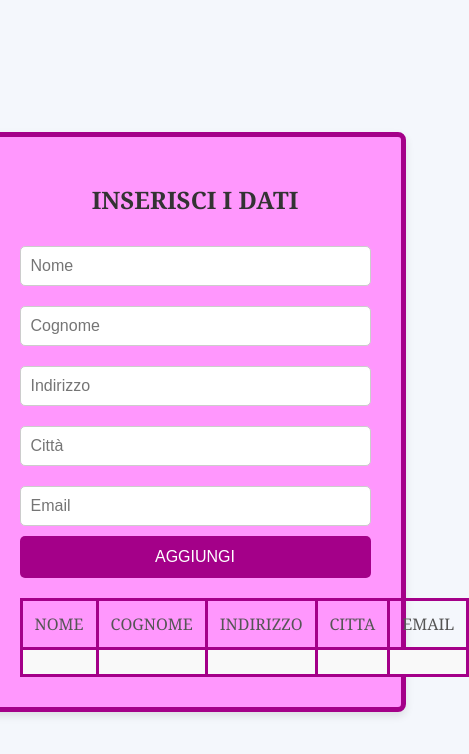
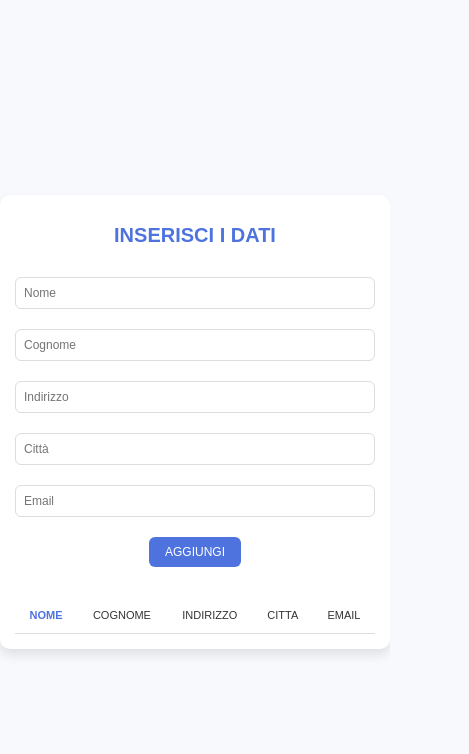
Before and after one commit to ashbulla/tps, a plain HTML site: page home.html in a window 390 px wide. Both pictures are taken after a click on the button "AGGIUNGI". Shown: the whole page, 469 px wide, since content can reach past the window. Drawn offline with Linux system fonts and the light colour scheme.

Commit message:
Add files via upload

```diff
--- a/script.js
+++ b/script.js
@@ -1,20 +1,61 @@
+function getContatore() {
+    let contatore = localStorage.getItem("cont");
+    if (contatore === null) {
+        contatore = 1;
+    } else {
+        contatore = parseInt(contatore) + 1;
+    }
+    localStorage.setItem("cont", contatore);
+    return contatore;
+}
+
 function stampa() {
-    var print=document.getElementById("Nome").value
-    var print2=document.getElementById("Cognome").value
-    var print3=document.getElementById("Indirizzo").value
-    var print4=document.getElementById("Città").value
-    var print5=document.getElementById("Email").value
+    const nuovaRiga = [];
+    let print = document.getElementById("Nome").value;
+    let print2 = document.getElementById("Cognome").value;
+    let print3 = document.getElementById("Indirizzo").value;
+    let print4 = document.getElementById("Città").value;
+    let print5 = document.getElementById("Email").value;
 
-    var table = document.getElementById("tabella");
-    var row = table.insertRow(-1);
-    var cell1 = row.insertCell(0);
-    var cell2 = row.insertCell(1);
-    var cell3 = row.insertCell(2);
-    var cell4 = row.insertCell(3);
-    var cell5 = row.insertCell(4);
-    cell1.innerHTML = print;
-    cell2.innerHTML = print2;
-    cell3.innerHTML = print3;
-    cell4.innerHTML = print4;
-    cell5.innerHTML = print5;
-  }
+    nuovaRiga.push(print, print2, print3, print4, print5);
+    const i = getContatore();
+    localStorage.setItem("Info" + i, nuovaRiga);
+}
+
+function aggiornaTabella() {
+    let table = document.getElementById("tabella");
+    let i = 1;
+    while (localStorage.getItem("Info" + i) !== null) {
+        let infoTemp = localStorage.getItem("Info" + i);
+        const info = infoTemp.split(",");
+
+        let row = table.insertRow(-1);
+        let cell1 = row.insertCell(0);
+        let cell2 = row.insertCell(1);
+        let cell3 = row.insertCell(2);
+        let cell4 = row.insertCell(3);
+        let cell5 = row.insertCell(4);
+
+        cell1.innerHTML = info[0];
+        cell2.innerHTML = info[1];
+        cell3.innerHTML = info[2];
+        cell4.innerHTML = info[3];
+        cell5.innerHTML = info[4];
+
+        i++;
+    }
+}
+
+function svuotaTabella() {
+    let table = document.getElementById("tabella");
+    let contRighe = table.rows.length;
+    for (let i = contRighe - 1; i > 0; i--) {
+        table.deleteRow(i);
+    }
+    let i = 1;
+    while (localStorage.getItem("Info" + i) !== null) {
+        localStorage.removeItem("Info" + i);
+        i++;
+    }
+    localStorage.removeItem("cont");
+}
--- a/style.css
+++ b/style.css
@@ -1,98 +1,149 @@
 body {
-    font-family: Georgia, serif;
-    background-color: #f4f7fc;
+    font-family: 'Arial', sans-serif;
+    background-color: #f7f9fc;
     margin: 0;
     padding: 0;
     display: flex;
     justify-content: center;
     align-items: center;
     height: 100vh;
-
+    color: #333;
 }
 
-
 .container {
-    background-color: #ff97fd;
+    background-color: #ffffff;
+    border-radius: 10px;
     padding: 30px;
-    border-radius: 8px;
-    box-shadow: 0 4px 8px rgba(0, 0, 0, 0.1);
-    width: 90%;
-    max-width: 800px;
-    border: solid #a40089 5px;
+    box-shadow: 0 6px 12px rgba(0, 0, 0, 0.1);
+    width: 80%;
+    max-width: 900px;
+    text-align: center;
 }
 
-
+/* Titoli */
 h1 {
-    font-size: 24px;
-    color: #333;
-    text-align: center;
+    color: #4e73df;
     margin-bottom: 20px;
-
 }
 
+/* Stili generali per i campi input */
 input[type="text"] {
     width: 100%;
-    padding: 10px;
+    padding: 12px;
     margin: 10px 0;
-    border: 1px solid #ccc;
-    border-radius: 5px;
-    font-size: 16px;
+    border-radius: 6px;
+    border: 1px solid #ddd;
+    font-size: 14px;
     box-sizing: border-box;
+    transition: border-color 0.3s;
 }
 
+input[type="text"]:focus {
+    border-color: #4e73df;
+    outline: none;
+}
 
-input[type="button"] {
-    width: 100%;
-    padding: 12px;
-    background-color: #a40089;
+/* Pulsanti */
+.button {
+    padding: 12px 25px;
+    font-size: 16px;
+    background-color: #4e73df;
     color: white;
     border: none;
-    border-radius: 5px;
-    font-size: 16px;
+    border-radius: 6px;
     cursor: pointer;
+    transition: background-color 0.3s ease, transform 0.3s;
+    margin: 10px;
+    text-decoration: none;
 }
 
-
-input[type="button"]:hover {
-    background-color: #a40089;
+.button:hover {
+    background-color: #2e59d9;
+    transform: scale(1.05);
 }
 
+.button:active {
+    transform: scale(0.98);
+}
 
+a {
+    text-decoration: none;
+}
+
+/* Stili per la tabella */
 table {
     width: 100%;
+    border-collapse: collapse;
     margin-top: 20px;
-    border-collapse: collapse;
-    font-size: 16px;
-
-
 }
 
-table, th, td {
-    border: 1px solid #ddd;
-    border: solid #a40089 3px;
+td {
+    padding: 12px;
+    text-align: center;
+    border-bottom: 1px solid #ddd;
+    font-size: 14px;
 }
 
-th, td {
-    padding: 12px;
-    text-align: left;
-    color: #555;
-
+td:first-child {
+    font-weight: bold;
+    color: #4e73df;
 }
 
-th {
-    background-color: #f4f4f4;
-    font-weight: bold;
-}
-
-tr:nth-child(even) {
+table tr:nth-child(even) {
     background-color: #f9f9f9;
 }
 
-tr:hover {
+table tr:hover {
     background-color: #f1f1f1;
 }
 
+/* Layout responsive */
+@media (max-width: 768px) {
+    .container {
+        width: 90%;
+        padding: 20px;
+    }
 
-.input {
-    margin-bottom: 20px;
+    h1 {
+        font-size: 1.5rem;
+    }
+
+    input[type="text"] {
+        font-size: 14px;
+        padding: 10px;
+    }
+
+    .button {
+        font-size: 14px;
+        padding: 10px 20px;
+    }
+
+    table td {
+        font-size: 12px;
+    }
 }
+
+@media (max-width: 480px) {
+    .container {
+        width: 95%;
+        padding: 15px;
+    }
+
+    h1 {
+        font-size: 1.25rem;
+    }
+
+    input[type="text"] {
+        font-size: 12px;
+        padding: 8px;
+    }
+
+    .button {
+        font-size: 12px;
+        padding: 8px 16px;
+    }
+
+    table td {
+        font-size: 11px;
+    }
+}
```
Also changed, not shown: index.html (+23 -0 lines), tabella.html (added, +26 -0 lines).
